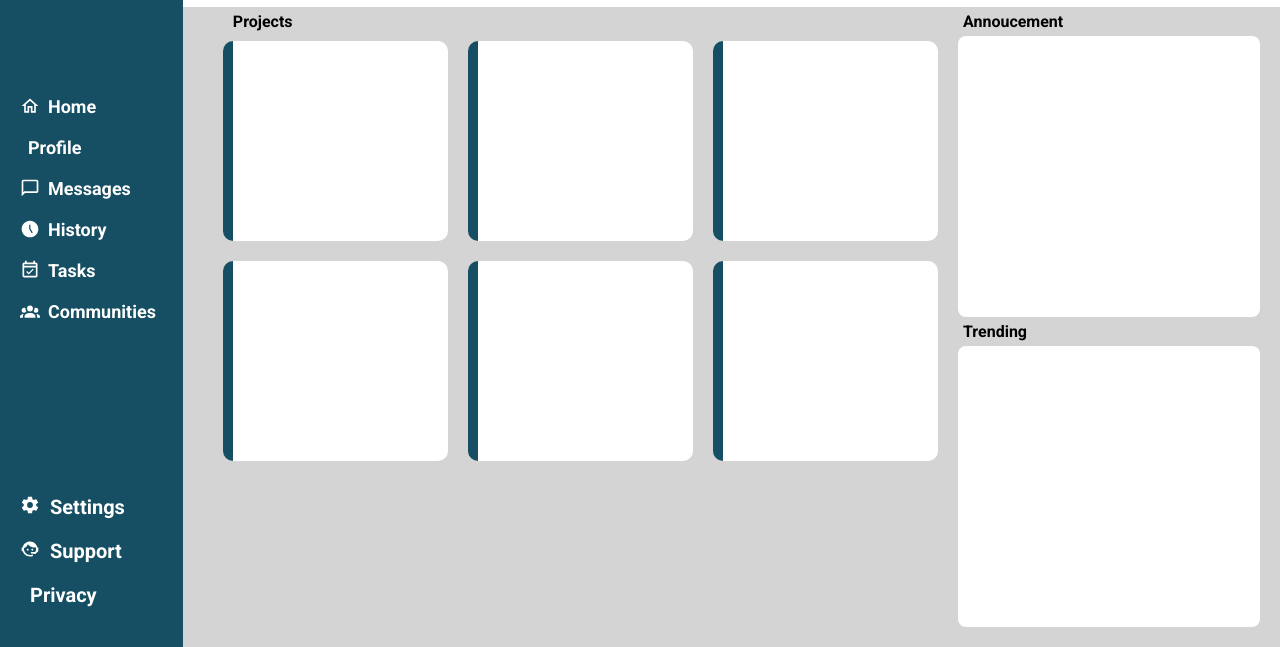
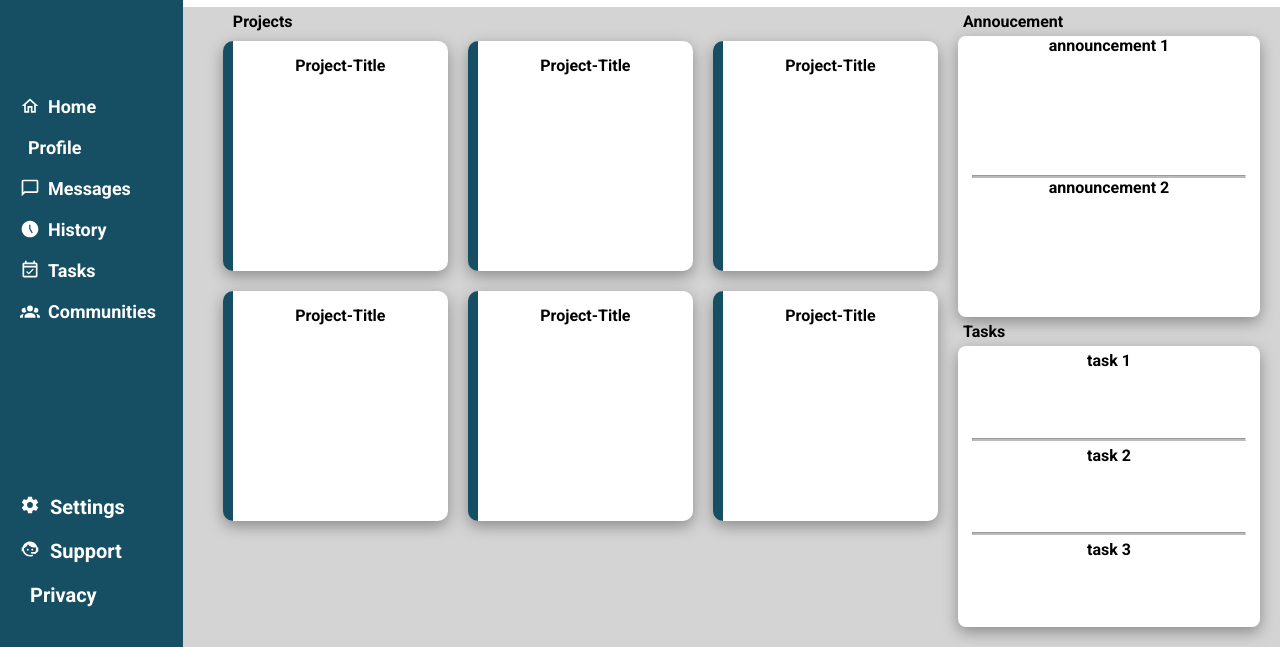
Before and after one commit to Nimueh-Ilya/admin-dashboard, a plain HTML site: page index.html in a window 1280 px wide. Shown: the part 153-800 px from the top of the page. Drawn offline with Linux system fonts and the light colour scheme.

Commit message:
Finish styling main content containers Add shadows and dividers Change trending to tasks

```diff
--- a/index.html
+++ b/index.html
@@ -108,21 +108,39 @@
         <div class="content-container">
           <p>Projects</p>
           <div class="projects-container">
-            <div></div>
-            <div></div>
-            <div></div>
-            <div></div>
-            <div></div>
-            <div></div>
+            <div>Project-Title</div>
+            <div>Project-Title</div>
+            <div>Project-Title</div>
+            <div>Project-Title</div>
+            <div>Project-Title</div>
+            <div>Project-Title</div>
           </div>
         </div>
         <div class="annoucement">
           <p>Annoucement</p>
-          <div class="annoucement-container"></div>
+          <div class="annoucement-container">
+            <div class="annoucement-1">
+              announcement 1
+              <hr class="divider" />
+            </div>
+            <div>announcement 2</div>
+          </div>
         </div>
         <div class="trending">
-          <p>Trending</p>
-          <div class="trending-container"></div>
+          <p>Tasks</p>
+          <div class="trending-container">
+            <div class="trending-1">
+              task 1
+              <hr class="divider" />
+            </div>
+            <div class="trending-2">
+              task 2
+              <hr class="divider" />
+            </div>
+            <div class="trending-3">task 3</div>
+          </div>
+          </div>
+          </div>
         </div>
       </div>
     </div>
--- a/style.css
+++ b/style.css
@@ -152,6 +152,17 @@ body {
   display: flex;
   flex-direction: column;
 }
+.annoucement-1 {
+  display: flex;
+  flex-direction: column;
+}
+.divider {
+  border-bottom: 2px solid #bbb;
+  width: 90%;
+  margin: auto;
+  margin-bottom: 0px;
+  justify-self: end;
+}
 .trending {
   grid-column: 2/3;
   grid-row: 2/3;
@@ -175,11 +186,34 @@ body {
   flex-grow: 1;
   background-color: white;
   border-radius: 8px;
+  display: flex;
+  flex-direction: column;
+  justify-content: center;
+  box-shadow: rgba(0, 0, 0, 0.35) 0px 5px 15px;
+}
+.annoucement-container > div {
+  color: black;
+  text-align: center;
+  flex-grow: 1;
 }
 .trending-container {
   flex-grow: 1;
   background-color: white;
   border-radius: 8px;
+  display: flex;
+  flex-direction: column;
+  box-shadow: rgba(0, 0, 0, 0.35) 0px 5px 15px;
+}
+.trending-container > div {
+  flex-grow: 1;
+  color: black;
+  text-align: center;
+  padding-top: 5px;
+}
+.trending-1,
+.trending-2 {
+  display: flex;
+  flex-direction: column;
 }
 .projects-container {
   display: grid;
@@ -194,6 +228,9 @@ body {
   color: black;
   height: 200px;
   border-radius: 10px;
+  text-align: center;
+  padding: 15px;
+  box-shadow: rgba(0, 0, 0, 0.35) 0px 5px 15px;
 }
 button,
 li {
```
